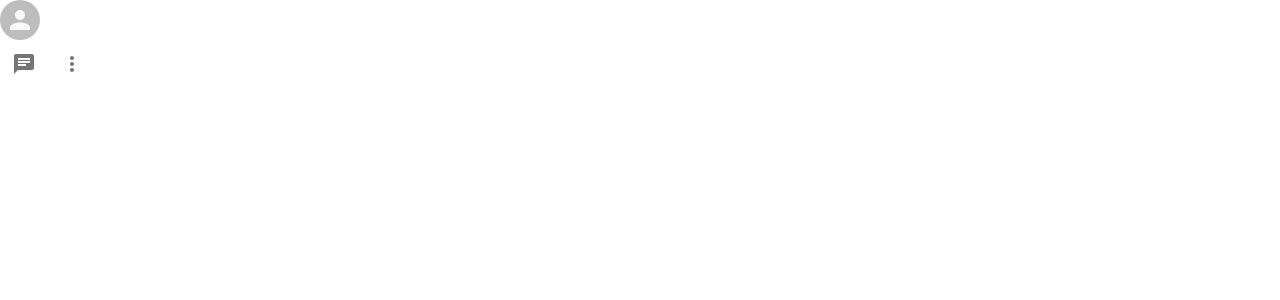
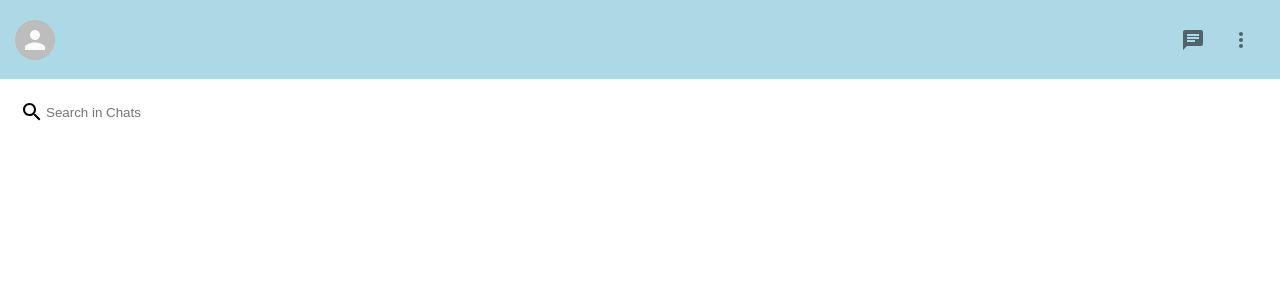
Before and after one commit to ZulAmi/1-1-chat, a Next.js app: page / in a window 1280 px wide. Shown: the top 300 px of the page. Built offline with nearby package versions, Linux system fonts and the light colour scheme.

Commit message:
modified header with buttons and colors

```diff
--- a/components/Sidebar.js
+++ b/components/Sidebar.js
@@ -2,7 +2,7 @@
 import styled from "styled-components";
 import ChatIcon from "@material-ui/icons/chat";
 import MoreVertIcon from "@material-ui/icons/morevert";
-
+import SearchIcon from "@material-ui/icons/search";
 
 function Sidebar() {
     return (
@@ -19,6 +19,11 @@
                     </IconButton>
                 </IconsContainer>
             </Header>
+
+            <Search>
+                <SearchIcon />
+                <SearchInput placeholder="Search in Chats" />
+            </Search>
         </Container>
     )
 }
@@ -26,10 +31,41 @@
 export default Sidebar;
 
 const Container = styled.div`
+
 `;
 
-const Header = styled.div``;
 
-const UserAvatar = styled(Avatar)``;
+const Search = styled.div`
+display: flex;
+align-items: center;
+padding: 20px;
+border-radius: 2px;
+`;
+
+const SearchInput = styled.input`
+outline-width: 0;
+border: none;
+flex: 1;
+`;
+
+const Header = styled.div`
+display: flex;
+position: sticky;
+top: 0;
+background-color: lightblue;
+z-index: 1;
+justify-content: space-between;
+align-items: center;
+padding: 15px;
+height: 80px;
+border-bottom: 1px solid lightcyan;
+`;
+
+const UserAvatar = styled(Avatar)`
+cursor: pointer;
+:hover {
+    opacity: 0.8;
+}
+`;
 
 const IconsContainer = styled.div``;
```
